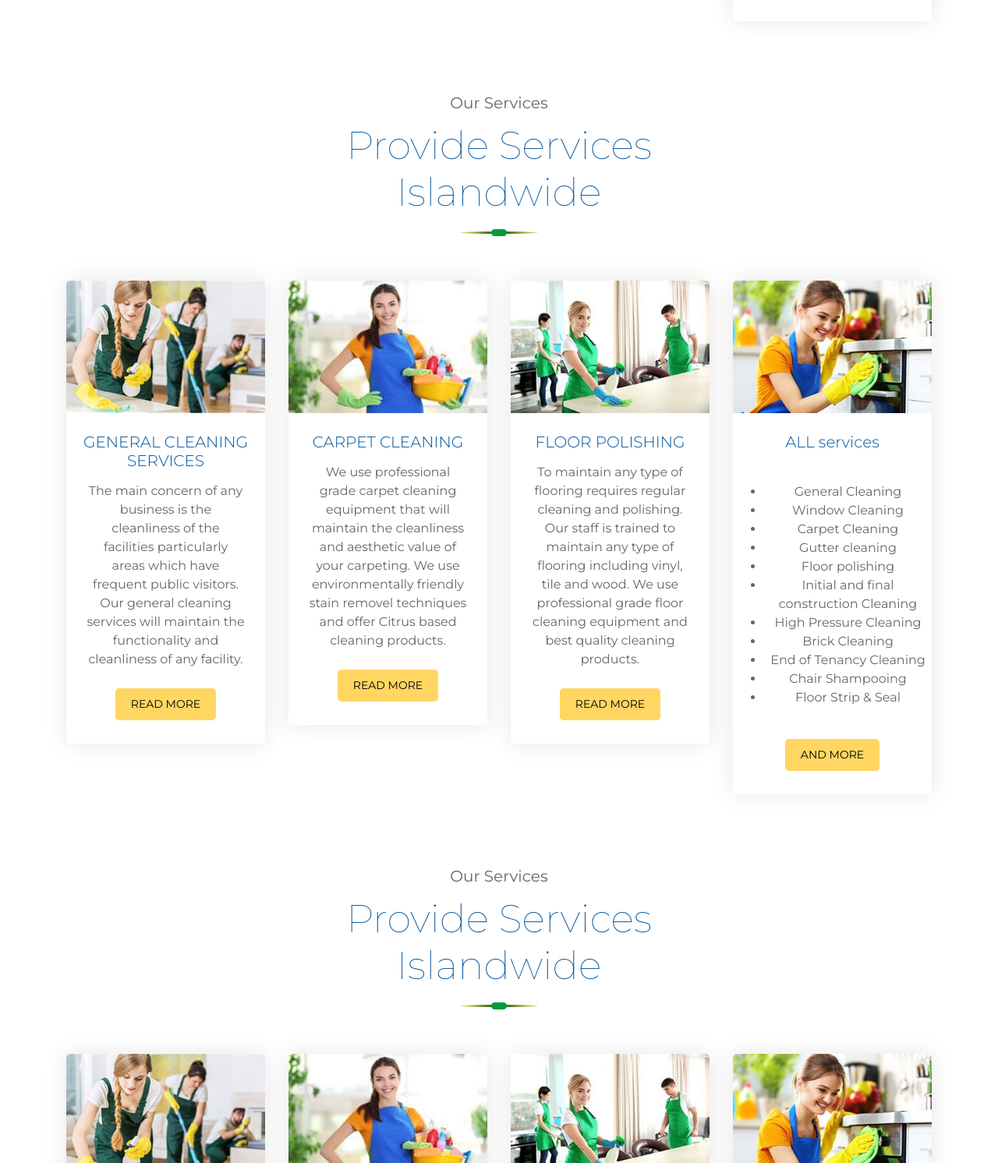
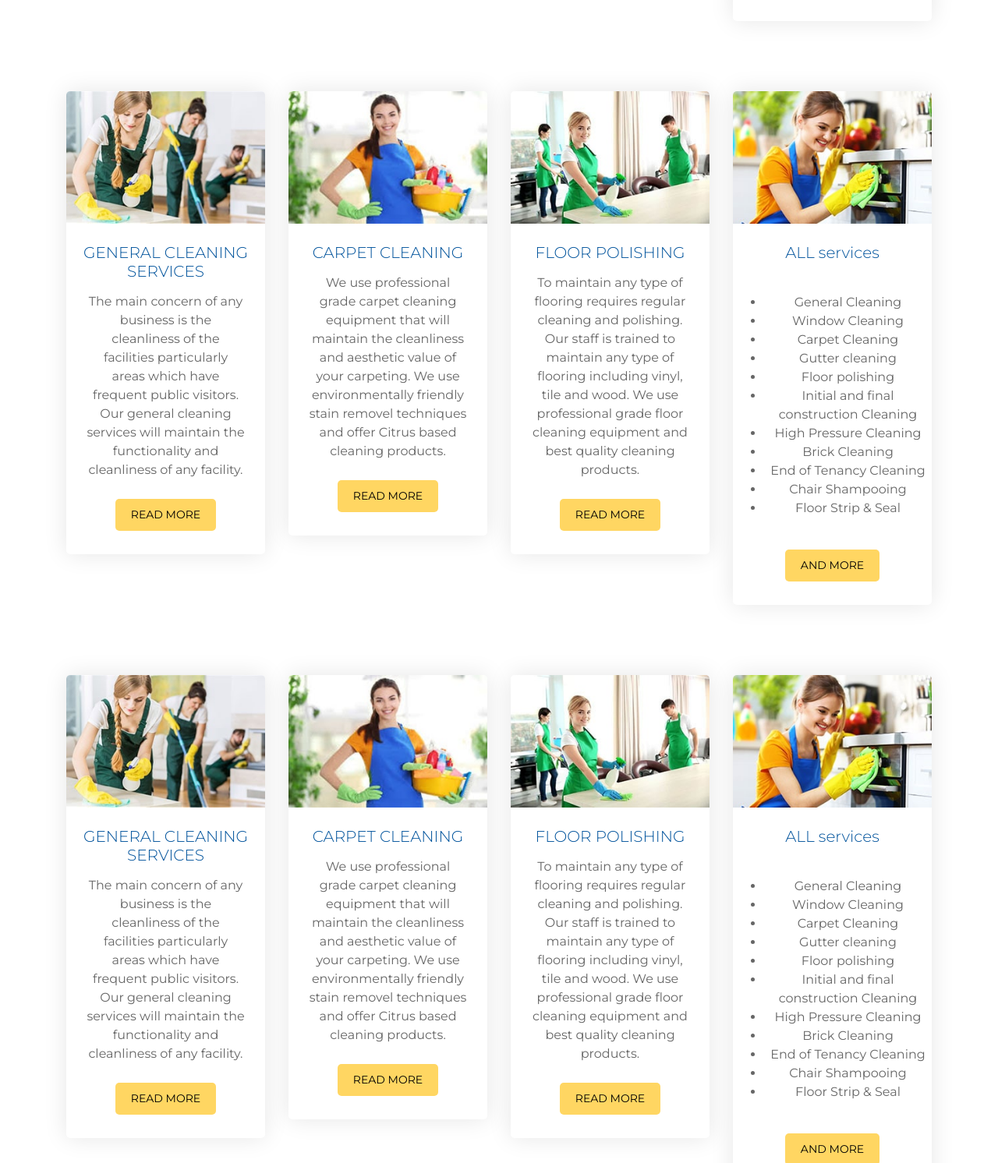
Before and after one commit to thisisdineth/ranjanasgroup, a plain HTML site: page service.html in a window 1280 px wide. Shown: the part 1396-2888 px from the top of the page at 78% size. Drawn offline with nearby package versions, Linux system fonts and the light colour scheme.

Commit message:
Update service.html

```diff
--- a/service.html
+++ b/service.html
@@ -173,10 +173,6 @@
             <!-- Service Start -->
             <div class="service">
                 <div class="container">
-                    <div class="section-header">
-                        <p>Our Services</p>
-                        <h2>Provide Services Islandwide</h2>
-                    </div>
                     <div class="row">
                         <div class="col-lg-3 col-md-6">
                             <div class="service-item">
@@ -238,10 +234,6 @@
             <!-- Service Start -->
             <div class="service">
                 <div class="container">
-                    <div class="section-header">
-                        <p>Our Services</p>
-                        <h2>Provide Services Islandwide</h2>
-                    </div>
                     <div class="row">
                         <div class="col-lg-3 col-md-6">
                             <div class="service-item">
```
